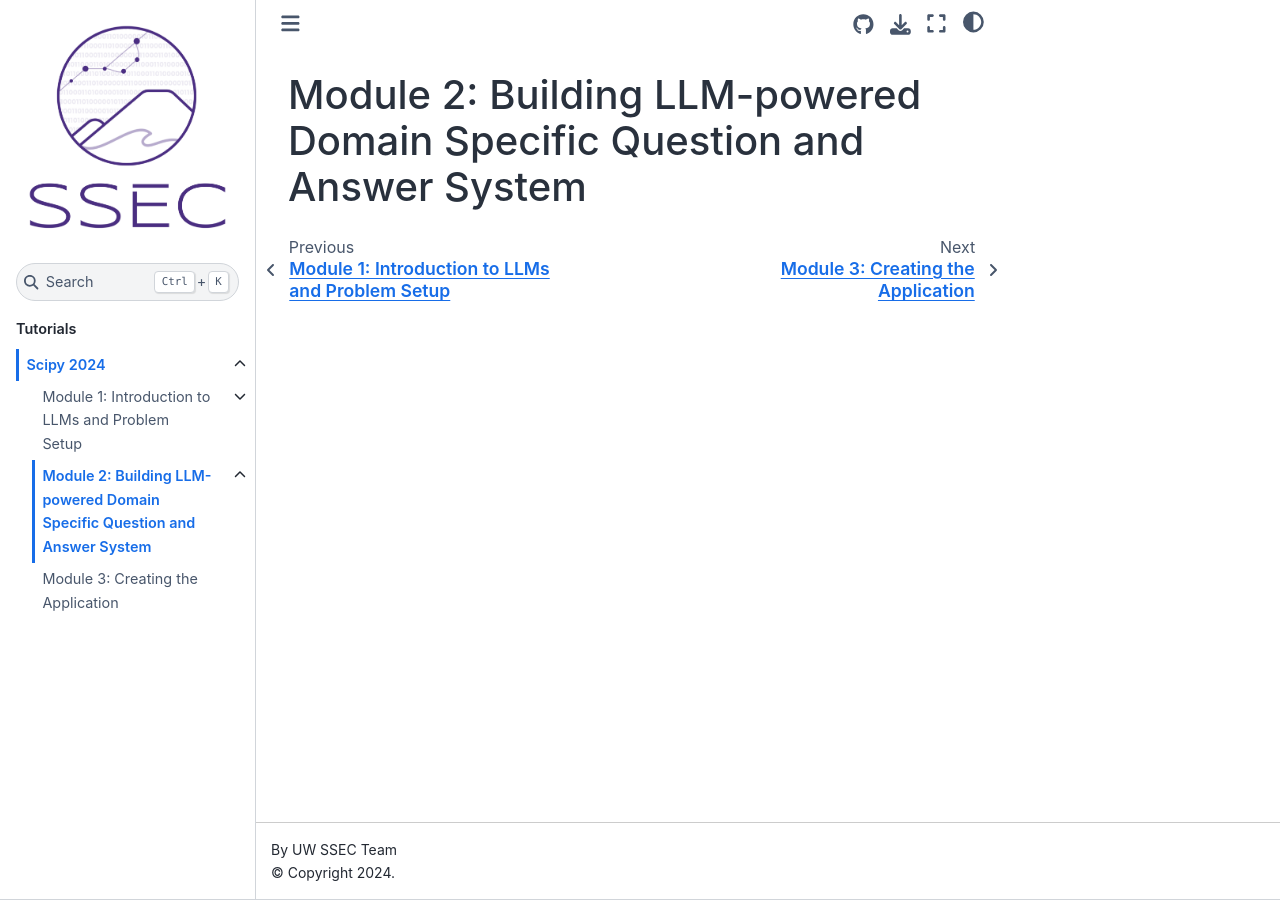
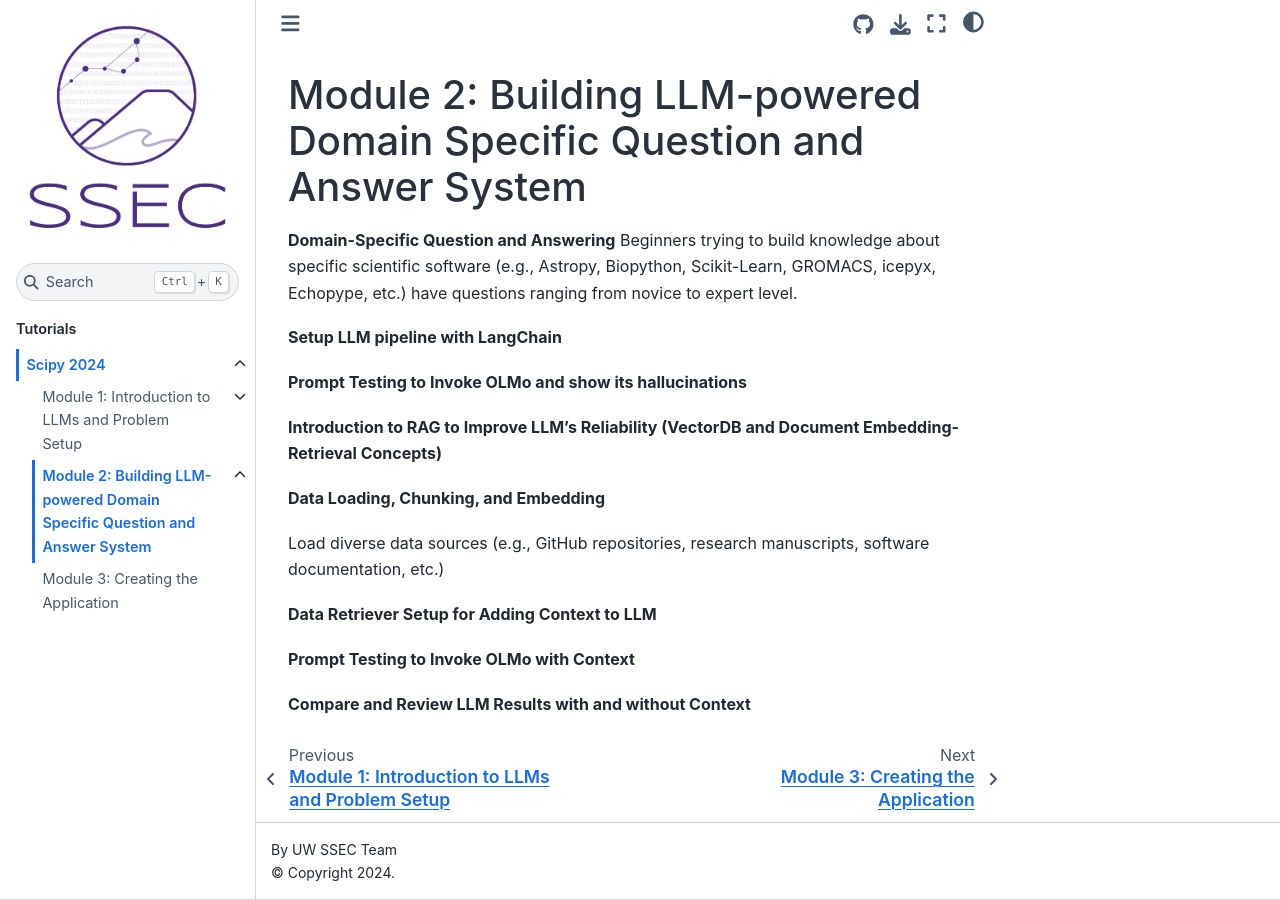
Before and after one commit to uw-ssec/tutorials, a Jupyter Book: the page built from SciPy2024/module2/index.md, in a window 1280 px wide. Built offline with Jupyter Book 1.0.4 settings and Sphinx 7.4.7 and the Sphinx Book theme 1.1.4, drawn with Linux system fonts in a browser that asks for light colours; pages that are not in the unit, such as notebooks, are missing from menus.

Commit message:
docs: Update module2 index.md

```diff
--- a/SciPy2024/module2/index.md
+++ b/SciPy2024/module2/index.md
@@ -1 +1,20 @@
 # Module 2: Building LLM-powered Domain Specific Question and Answer System
+
+**Domain-Specific Question and Answering**
+Beginners trying to build knowledge about specific scientific software (e.g., Astropy, Biopython, Scikit-Learn, GROMACS, icepyx, Echopype, etc.) have questions ranging from novice to expert level.
+
+**Setup LLM pipeline with LangChain**
+
+**Prompt Testing to Invoke OLMo and show its hallucinations**
+
+**Introduction to RAG to Improve LLM’s Reliability (VectorDB and Document Embedding-Retrieval Concepts)**
+
+**Data Loading, Chunking, and Embedding**
+
+Load diverse data sources (e.g., GitHub repositories, research manuscripts, software documentation, etc.)
+
+**Data Retriever Setup for Adding Context to LLM**
+
+**Prompt Testing to Invoke OLMo with Context**
+
+**Compare and Review LLM Results with and without Context**
```
